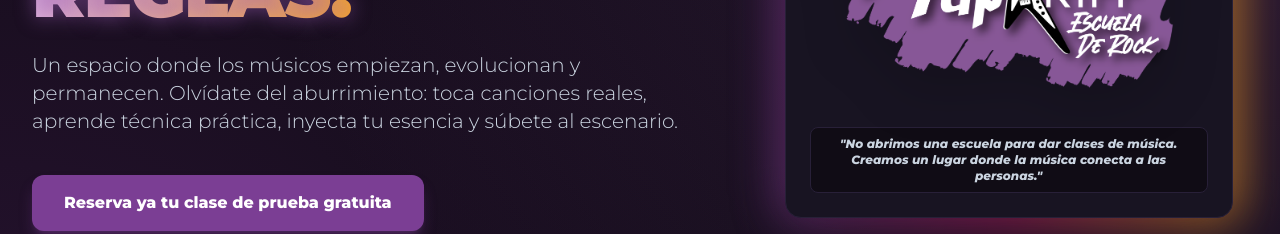
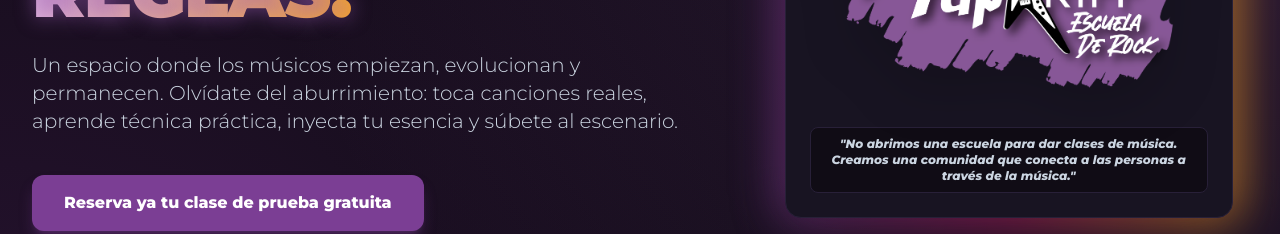
Before and after one commit to TupaTupaRiff/tupatupariff.com, a React (Vite) app: page / in a window 1280 px wide. Shown: the part 780-1014 px from the top of the page. Built offline with nearby package versions, Linux system fonts and the light colour scheme.

Commit message:
Update Hero component description text

```diff
--- a/src/components/Hero.tsx
+++ b/src/components/Hero.tsx
@@ -57,7 +57,7 @@ export default function Hero() {
                 />
                 <div className="mt-4 px-4 py-2 bg-brand-dark/80 rounded-lg border border-brand-darkBorder w-full">
                   <p className="text-xs font-semibold text-slate-300 italic">
-                    "No abrimos una escuela para dar clases de música. Creamos un lugar donde la música conecta a las personas."
+                    "No abrimos una escuela para dar clases de música. Creamos una comunidad que conecta a las personas a través de la música."
                   </p>
                 </div>
               </div>
```
